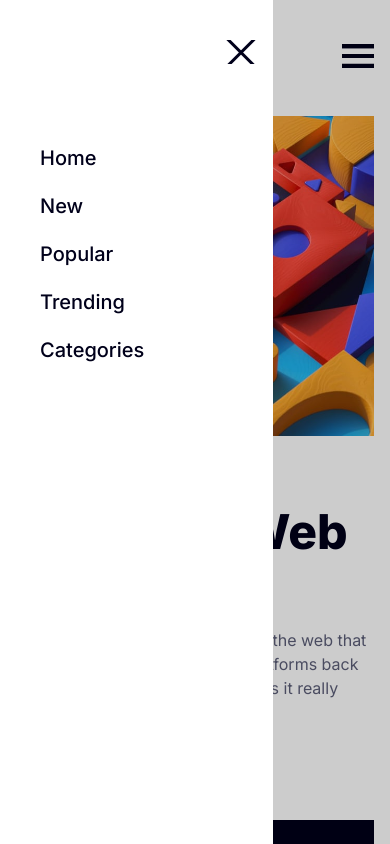
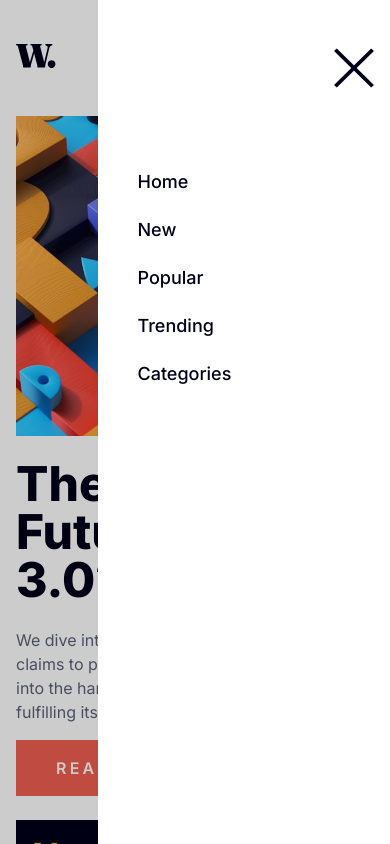
Before and after one commit to conradmugabe/ui-portfolio, a Next.js app: page /news-homepage-main in a window 390 px wide. Both pictures are taken after a click on the button 358 px from the left and 56 px from the top of the page. Shown: the top 844 px of the page. Built offline with nearby package versions, Linux system fonts and the light colour scheme.

Commit message:
refactor: broke up ui to to make it more modular

```diff
--- a/src/app/news-homepage-main/components/hamburger-menu.tsx
+++ b/src/app/news-homepage-main/components/hamburger-menu.tsx
@@ -13,6 +13,32 @@ type Props = {
   links: string[];
 };
 
+export function Menu({ links }: Props) {
+  return (
+    <div className="absolute bg-white w-3/4 h-screen right-0 pr-4 pl-10 py-12 flex flex-col gap-20">
+      <button className="relative block h-10 w-10 self-end sm:h-12 sm:w-12 md:hidden">
+        <Image
+          src={menuClose}
+          alt="hamburger menu"
+          fill
+          className="object-cover"
+        />
+      </button>
+      <div className="flex flex-col gap-5 items-start">
+        {links.map((link) => (
+          <Link
+            key={link}
+            href="#"
+            className="text-lg font-medium text-news-homepage-main-very-dark-blue hover:text-news-homepage-main-soft-orange"
+          >
+            {link}
+          </Link>
+        ))}
+      </div>
+    </div>
+  );
+}
+
 export function HamburgerMenu({ links }: Props) {
   const [open, setIsOpen] = useState(false);
 
@@ -21,42 +47,18 @@ export function HamburgerMenu({ links }: Props) {
 
   return (
     <>
-      <button
-        className="relative block h-6 w-8 sm:h-8 sm:w-10 md:hidden"
-        onClick={onOpen}
-      >
+      <button className="relative block h-6 w-14 md:hidden" onClick={onOpen}>
         <Image src={menu} alt="hamburger menu" fill className="object-cover" />
       </button>
       <div
-        className={classnames("modal", { hidden: !open })}
+        className={classnames("modal md:hidden", { hidden: !open })}
         onClick={(event) => {
           event.stopPropagation();
           onClose();
         }}
       >
-        <div className="pr-4 pl-10 py-10 w-[70%] h-screen bg-white text-white text-base font-semibold flex flex-col gap-20 hover:text-url-shortening-api-very-dark-blue">
-          <button
-            className="relative block h-6 w-8 self-end sm:h-8 sm:w-10 md:hidden"
-            onClick={onClose}
-          >
-            <Image
-              src={menuClose}
-              alt="hamburger menu"
-              fill
-              className="object-cover"
-            />
-          </button>
-          <div className="grid gap-5">
-            {links.map((link) => (
-              <Link
-                key={link}
-                href="#"
-                className="text-xl font-medium text-news-homepage-main-very-dark-blue"
-              >
-                {link}
-              </Link>
-            ))}
-          </div>
+        <div className="relative">
+          <Menu links={links} />
         </div>
       </div>
     </>
```
